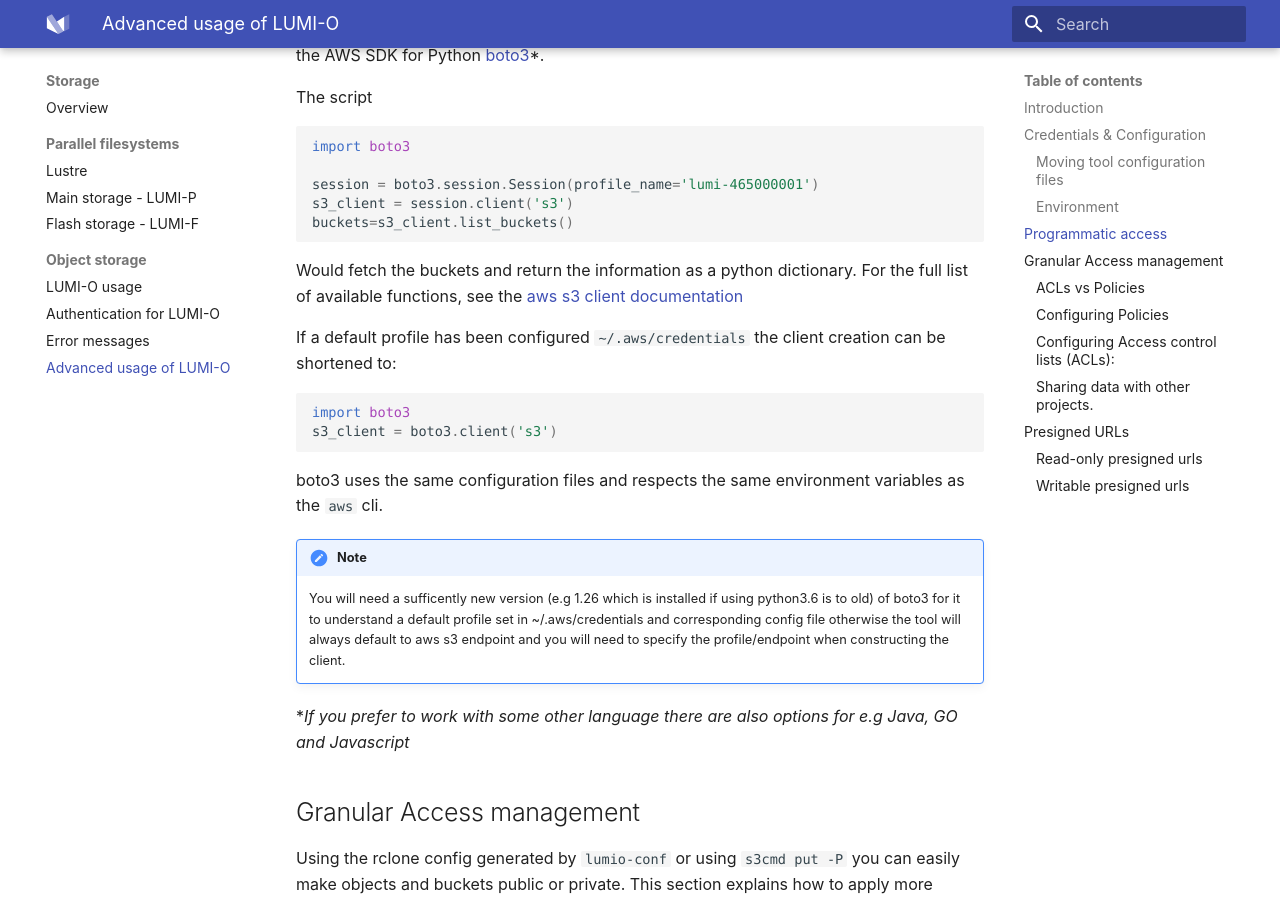
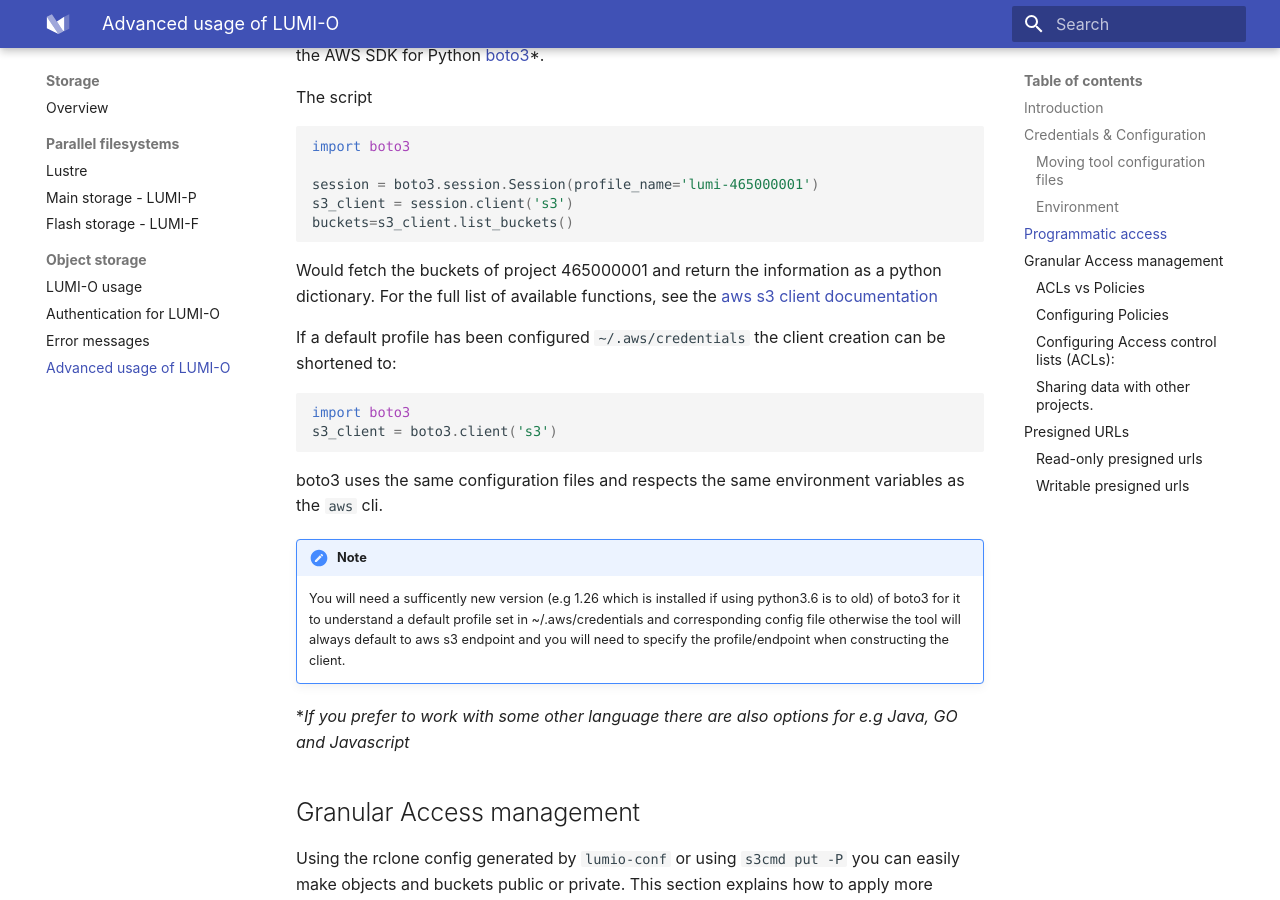
Before and after one commit to Lumi-supercomputer/lumi-userguide, an MkDocs documentation site: the page built from docs/storage/lumio/advanced.md, in a window 1280 px wide and 900 px high, scrolled down 1794 px. Built offline with MkDocs 1.6.1 and Material for MkDocs 9.7.7, drawn with Linux system fonts in a browser that asks for light colours.

Commit message:
Update docs/storage/lumio/advanced.md
Co-authored-by: hdrei <78485804+hdrei@users.noreply.github.com>

````diff
--- a/docs/storage/lumio/advanced.md
+++ b/docs/storage/lumio/advanced.md
@@ -70,7 +70,7 @@ s3_client = session.client('s3')
 buckets=s3_client.list_buckets()
 ```
 
-Would fetch the buckets and return the information as a python dictionary.
+Would fetch the buckets of project 465000001 and return the information as a python dictionary.
 For the full list of available functions, see the [aws s3 client documentation](https://boto3.amazonaws.com/v1/documentation/api/latest/reference/services/s3.html)
 
 
````
